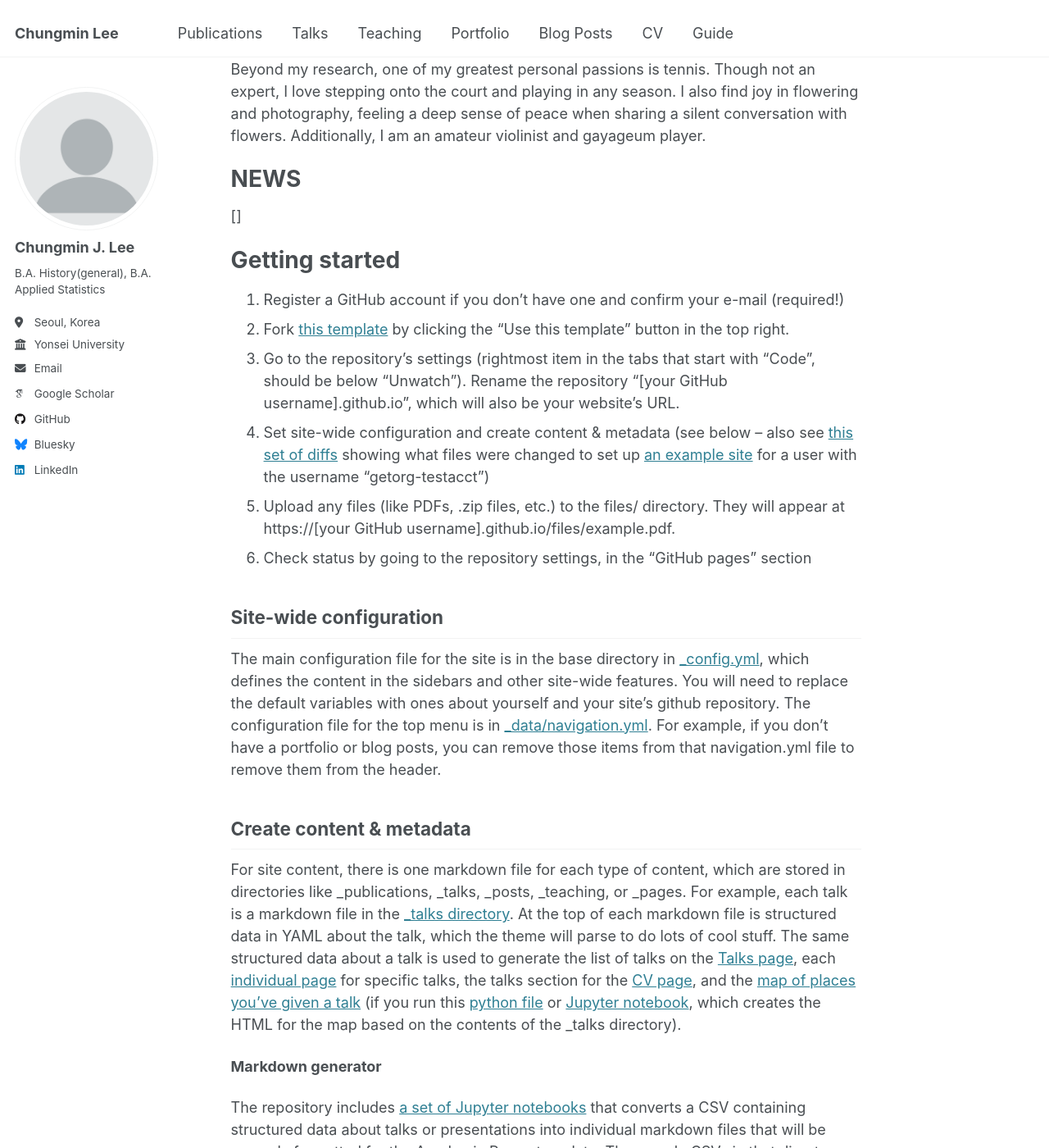
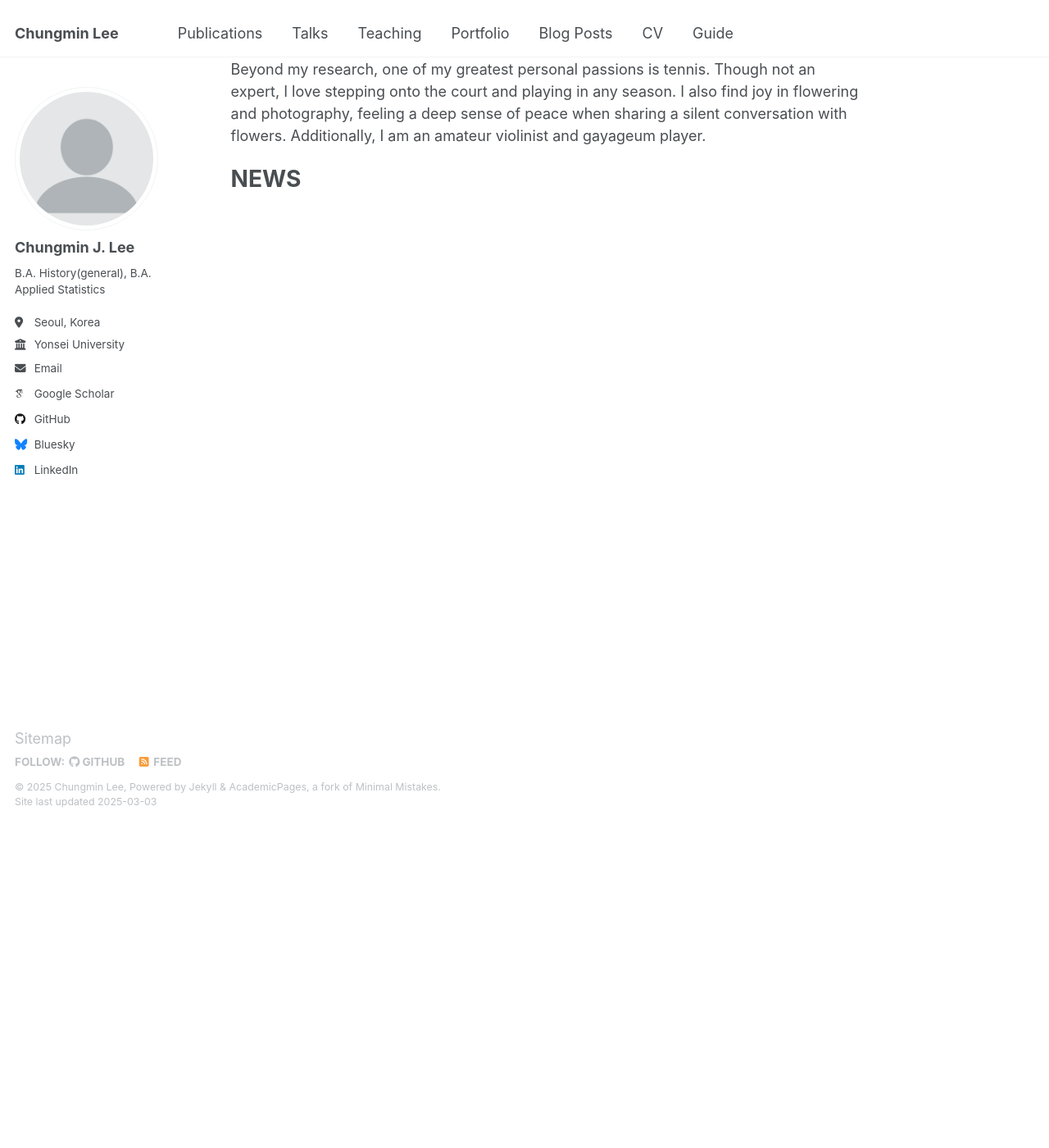
Before and after one commit to Chungminlee08/Chungminlee08.github.io, a Jekyll site: the page built from _pages/about.md, in a window 1280 px wide and 1400 px high, scrolled down 394 px. Shown: the whole window at 82% size. Built offline with Jekyll 4.4.1, drawn with Linux system fonts in a browser that asks for light colours; some web fonts are replaced; some of the changed text lies outside the part shown.

Commit message:
Update about.md
update url

```diff
--- a/_pages/about.md
+++ b/_pages/about.md
@@ -7,7 +7,7 @@ redirect_from:
   - /about.html
 ---
 
-Thanks for visiting my website. I am Chungmin Lee, an undergraduate student double majoring in applied statistics and history(general) at Yonsei University, Seoul, Korea. After finishing the first semester of my junior year, I moved to East lansing, MI and studied at Michigan State University as an exchange student for an academic year. It was a time when my heart was filled with the joy of learning new things. Moreover, I was so fortunate to be advised by Dr. Chih-Li Sung there.
+Thanks for visiting my website. I am Chungmin Lee, an undergraduate student double majoring in applied statistics and history(general) at [Yonsei University](https://www.yonsei.ac.kr/en_sc/index.jsp), Seoul, Korea. After finishing the first semester of my junior year, I moved to East lansing, MI and studied at [Michigan State University](https://msu.edu/) as an exchange student for an academic year. It was a time when my heart was filled with the joy of learning new things. Moreover, I was so fortunate to be advised by Dr. [Chih-Li Sung](https://chihli.github.io/) there.
 
 My research interests include computer experiment, uncertainty quantification, big data, machine learning, deep learning, multi-fidelity simulation, applied mathematics in the field of industrial/engineering statistics, and the applications of statistics in finance/biotechnology industry.
 
@@ -16,37 +16,3 @@ Beyond my research, one of my greatest personal passions is tennis. Though not a
 
 NEWS
 ======
-[]
-
-Getting started
-======
-1. Register a GitHub account if you don't have one and confirm your e-mail (required!)
-1. Fork [this template](https://github.com/academicpages/academicpages.github.io) by clicking the "Use this template" button in the top right.
-1. Go to the repository's settings (rightmost item in the tabs that start with "Code", should be below "Unwatch"). Rename the repository "[your GitHub username].github.io", which will also be your website's URL.
-1. Set site-wide configuration and create content & metadata (see below -- also see [this set of diffs](http://archive.is/3TPas) showing what files were changed to set up [an example site](https://getorg-testacct.github.io) for a user with the username "getorg-testacct")
-1. Upload any files (like PDFs, .zip files, etc.) to the files/ directory. They will appear at https://[your GitHub username].github.io/files/example.pdf.
-1. Check status by going to the repository settings, in the "GitHub pages" section
-
-Site-wide configuration
-------
-The main configuration file for the site is in the base directory in [_config.yml](https://github.com/academicpages/academicpages.github.io/blob/master/_config.yml), which defines the content in the sidebars and other site-wide features. You will need to replace the default variables with ones about yourself and your site's github repository. The configuration file for the top menu is in [_data/navigation.yml](https://github.com/academicpages/academicpages.github.io/blob/master/_data/navigation.yml). For example, if you don't have a portfolio or blog posts, you can remove those items from that navigation.yml file to remove them from the header.
-
-Create content & metadata
-------
-For site content, there is one markdown file for each type of content, which are stored in directories like _publications, _talks, _posts, _teaching, or _pages. For example, each talk is a markdown file in the [_talks directory](https://github.com/academicpages/academicpages.github.io/tree/master/_talks). At the top of each markdown file is structured data in YAML about the talk, which the theme will parse to do lots of cool stuff. The same structured data about a talk is used to generate the list of talks on the [Talks page](https://academicpages.github.io/talks), each [individual page](https://academicpages.github.io/talks/2012-03-01-talk-1) for specific talks, the talks section for the [CV page](https://academicpages.github.io/cv), and the [map of places you've given a talk](https://academicpages.github.io/talkmap.html) (if you run this [python file](https://github.com/academicpages/academicpages.github.io/blob/master/talkmap.py) or [Jupyter notebook](https://github.com/academicpages/academicpages.github.io/blob/master/talkmap.ipynb), which creates the HTML for the map based on the contents of the _talks directory).
-
-**Markdown generator**
-
-The repository includes [a set of Jupyter notebooks](https://github.com/academicpages/academicpages.github.io/tree/master/markdown_generator
-) that converts a CSV containing structured data about talks or presentations into individual markdown files that will be properly formatted for the Academic Pages template. The sample CSVs in that directory are the ones I used to create my own personal website at stuartgeiger.com. My usual workflow is that I keep a spreadsheet of my publications and talks, then run the code in these notebooks to generate the markdown files, then commit and push them to the GitHub repository.
-
-How to edit your site's GitHub repository
-------
-Many people use a git client to create files on their local computer and then push them to GitHub's servers. If you are not familiar with git, you can directly edit these configuration and markdown files directly in the github.com interface. Navigate to a file (like [this one](https://github.com/academicpages/academicpages.github.io/blob/master/_talks/2012-03-01-talk-1.md) and click the pencil icon in the top right of the content preview (to the right of the "Raw | Blame | History" buttons). You can delete a file by clicking the trashcan icon to the right of the pencil icon. You can also create new files or upload files by navigating to a directory and clicking the "Create new file" or "Upload files" buttons.
-
-Example: editing a markdown file for a talk
-![Editing a markdown file for a talk](/images/editing-talk.png)
-
-For more info
-------
-More info about configuring Academic Pages can be found in [the guide](https://academicpages.github.io/markdown/), the [growing wiki](https://github.com/academicpages/academicpages.github.io/wiki), and you can always [ask a question on GitHub](https://github.com/academicpages/academicpages.github.io/discussions). The [guides for the Minimal Mistakes theme](https://mmistakes.github.io/minimal-mistakes/docs/configuration/) (which this theme was forked from) might also be helpful.
```
